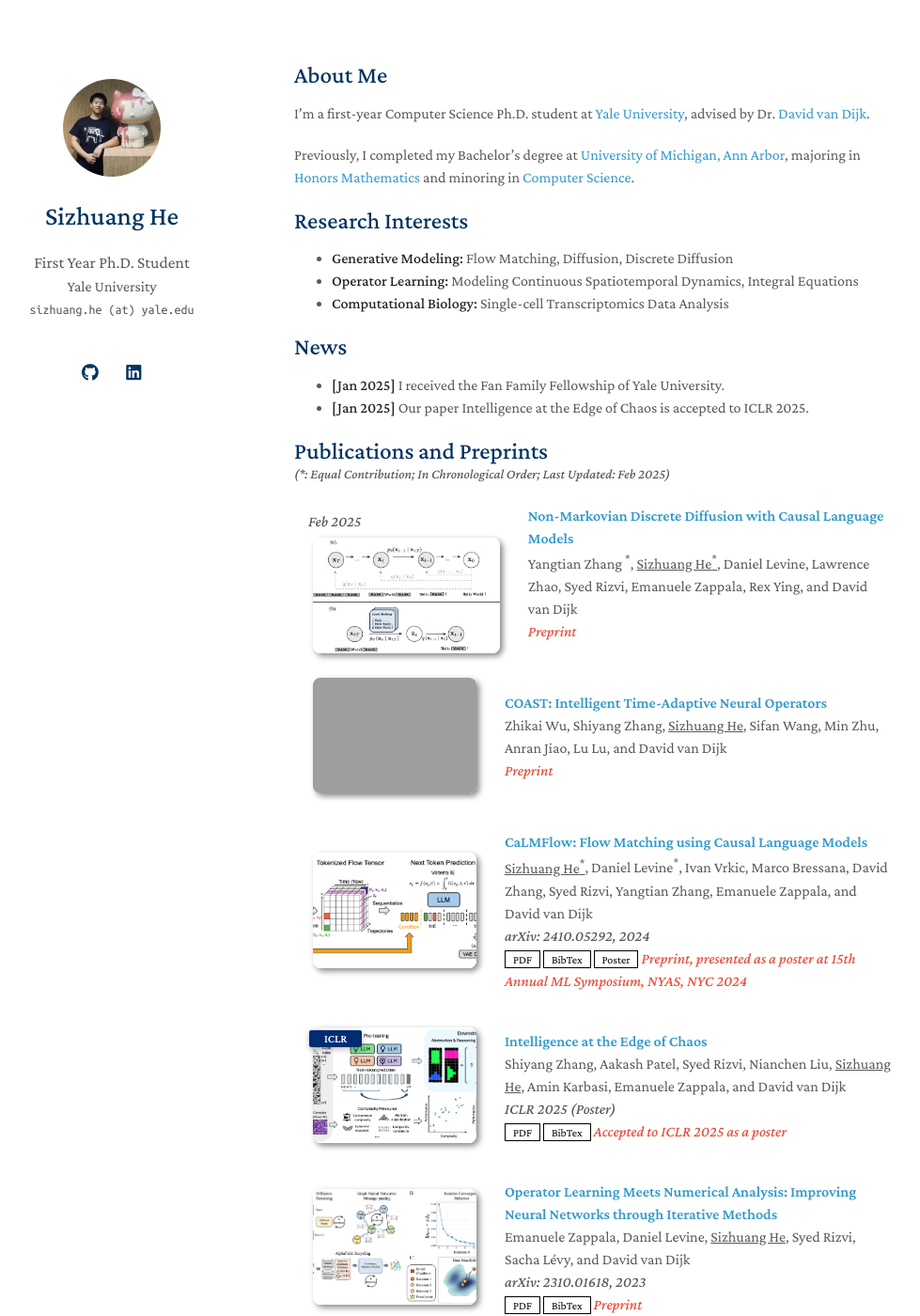
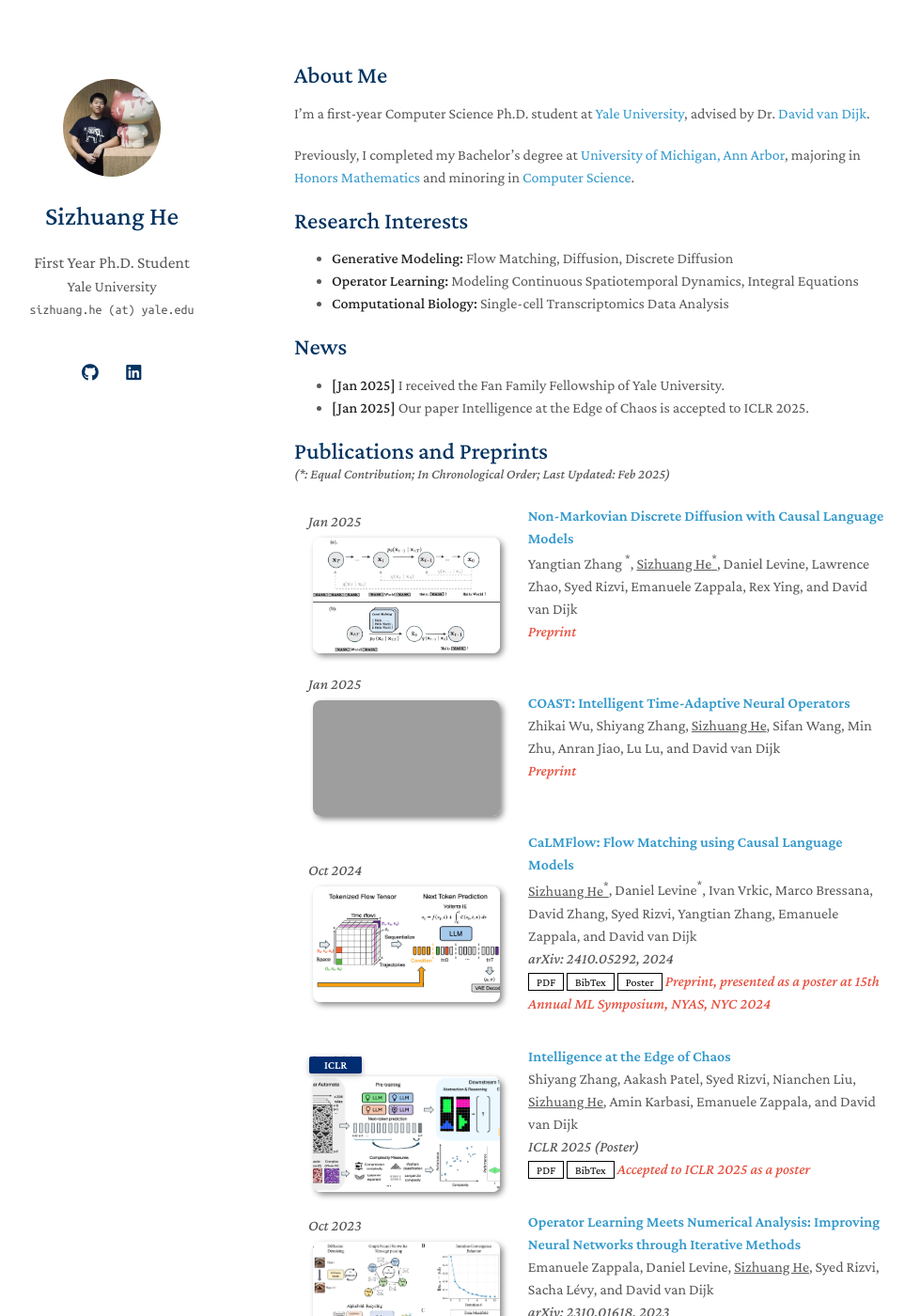
Before and after one commit to SizhuangHe/sizhuanghe.github.io, a Jekyll site: the page built from index.md, in a window 1280 px wide and 1400 px high. Shown: the whole window at 94% size, without its empty margins (157-1136 px from the left). Built offline with Jekyll 4.4.1, drawn with Linux system fonts in a browser that asks for light colours; a style sheet for code colours, icons or effects is not loaded; our own code applies the rules of GitHub Pages for plain Markdown files; grey boxes are pictures that could not be loaded.

Commit message:
update dates

```diff
--- a/_data/publications.yml
+++ b/_data/publications.yml
@@ -2,7 +2,7 @@
 
   - title: Non-Markovian Discrete Diffusion with Causal Language Models
     authors: Yangtian Zhang <sup>*</sup>, <u>Sizhuang He<sup>*</sup></u>, Daniel Levine, Lawrence Zhao, Syed Rizvi, Emanuele Zappala, Rex Ying, and David van Dijk
-    date: Feb 2025
+    date: Jan 2025
     # conference_short: asas
     # conference:
     # pdf:
@@ -14,6 +14,7 @@
 
   - title: COAST&#58; Intelligent Time-Adaptive Neural Operators
     authors: Zhikai Wu, Shiyang Zhang, <u>Sizhuang He</u>, Sifan Wang, Min Zhu, Anran Jiao, Lu Lu, and David van Dijk
+    date: Jan 2025
     # conference_short: asas
     # conference:
     # pdf:
@@ -25,6 +26,7 @@
 
   - title: CaLMFlow&#58; Flow Matching using Causal Language Models
     authors: <u>Sizhuang He<sup>*</sup></u>, Daniel Levine<sup>*</sup>, Ivan Vrkic, Marco Bressana, David Zhang, Syed Rizvi, Yangtian Zhang, Emanuele Zappala, and David van Dijk
+    date: Oct 2024
     # conference_short: asas
     conference: arXiv&#58; 2410.05292, 2024
     pdf: https://arxiv.org/pdf/2410.05292
@@ -36,6 +38,7 @@
 
   - title: Intelligence at the Edge of Chaos
     authors: Shiyang Zhang, Aakash Patel, Syed Rizvi, Nianchen Liu, <u>Sizhuang He</u>, Amin Karbasi, Emanuele Zappala, and David van Dijk
+    date: Oct 2024
     conference_short: ICLR
     conference: ICLR 2025 (Poster)
     pdf: https://arxiv.org/pdf/2410.02536
@@ -46,6 +49,7 @@
 
   - title: Operator Learning Meets Numerical Analysis&#58; Improving Neural Networks through Iterative Methods
     authors: Emanuele Zappala, Daniel Levine, <u>Sizhuang He</u>, Syed Rizvi, Sacha L&eacute;vy, and David van Dijk
+    date: Oct 2023
     # conference_short: asas
     conference: arXiv&#58; 2310.01618, 2023
     pdf: https://arxiv.org/pdf/2310.01618
```
